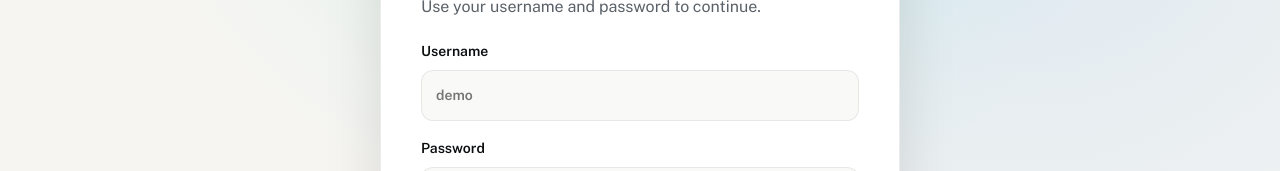
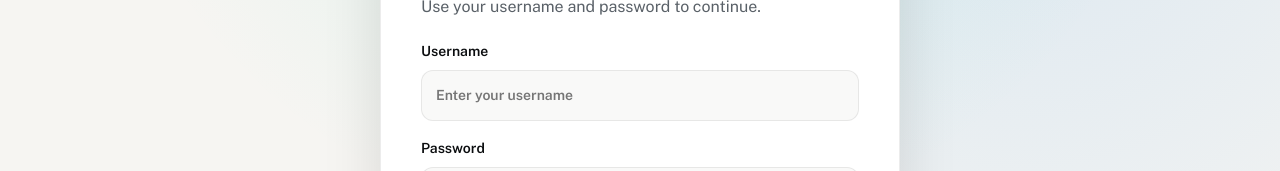
Before and after one commit to michaelbennieUFL/Team-Vie, a React (Vite) app in the folder client/: page /login in a window 1280 px wide. Shown: the part 321-492 px from the top of the page. Built offline with nearby package versions, Linux system fonts and the light colour scheme; a web font is replaced by a local one.

Commit message:
login username displays correct placeholder

```diff
--- a/client/src/pages/Login.tsx
+++ b/client/src/pages/Login.tsx
@@ -67,7 +67,7 @@ export default function Login() {
                         Username
                         <input
                             type="text"
-                            placeholder="demo"
+                            placeholder="Enter your username"
                             value={username}
                             onChange={(e) => setUsername(e.target.value)}
                             required
```
